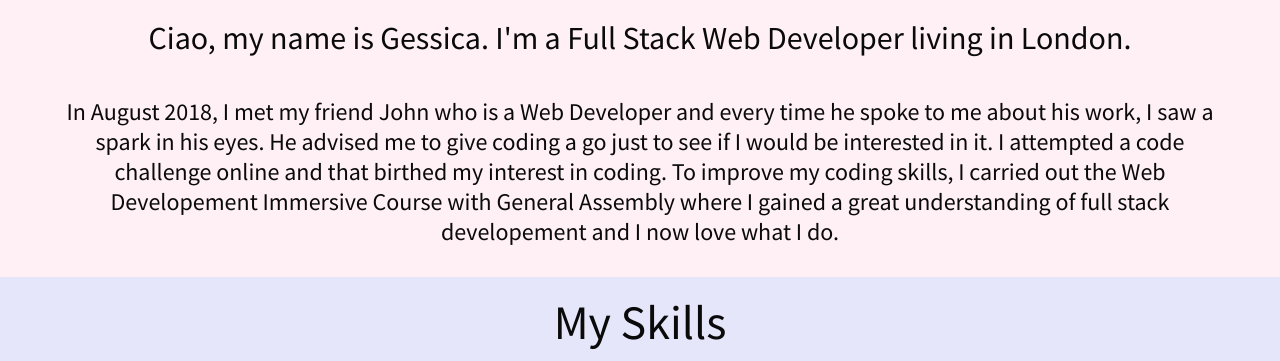
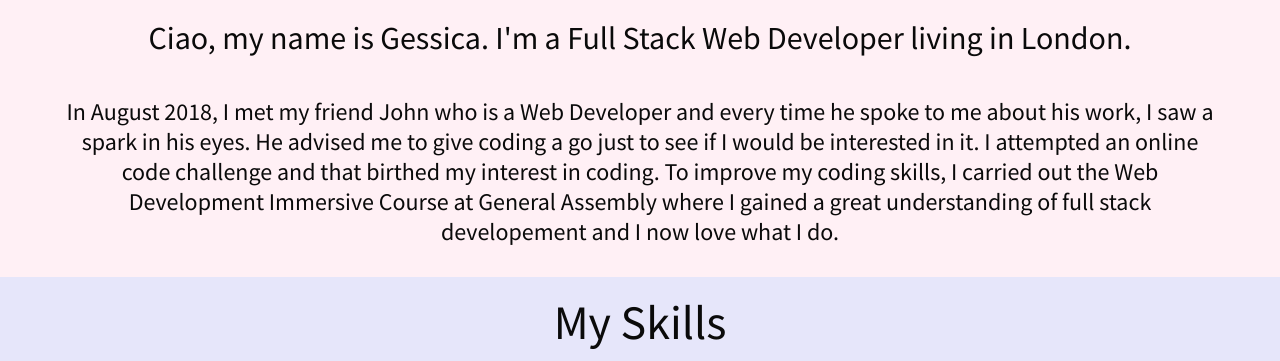
Before and after one commit to Gessy90/Gessy90.github.io, a plain HTML site: page index.html in a window 1280 px wide. Shown: the part 1129-1490 px from the top of the page. Drawn offline with nearby package versions, Linux system fonts and the light colour scheme.

Commit message:
more changes

```diff
--- a/index.html
+++ b/index.html
@@ -68,9 +68,8 @@
         <h3 class="subtitle has-text-centered has-text-black is-size-4" id="about-sub">In August 2018, I met my friend John who is a Web Developer and every time he
           spoke to me about his work, I saw a spark in his eyes.
           He advised me to give coding a go just to see if I would be interested in it.
-          I attempted a code challenge online and that birthed my interest in coding.
-          To improve my coding skills, I carried out the Web Developement Immersive Course
-          with General Assembly where I gained a great understanding of full stack developement
+          I attempted an online code challenge and that birthed my interest in coding.
+          To improve my coding skills, I carried out the Web Development Immersive Course at General Assembly where I gained a great understanding of full stack developement
           and I now love what I do. </h3>
         </div>
       </section>
```
